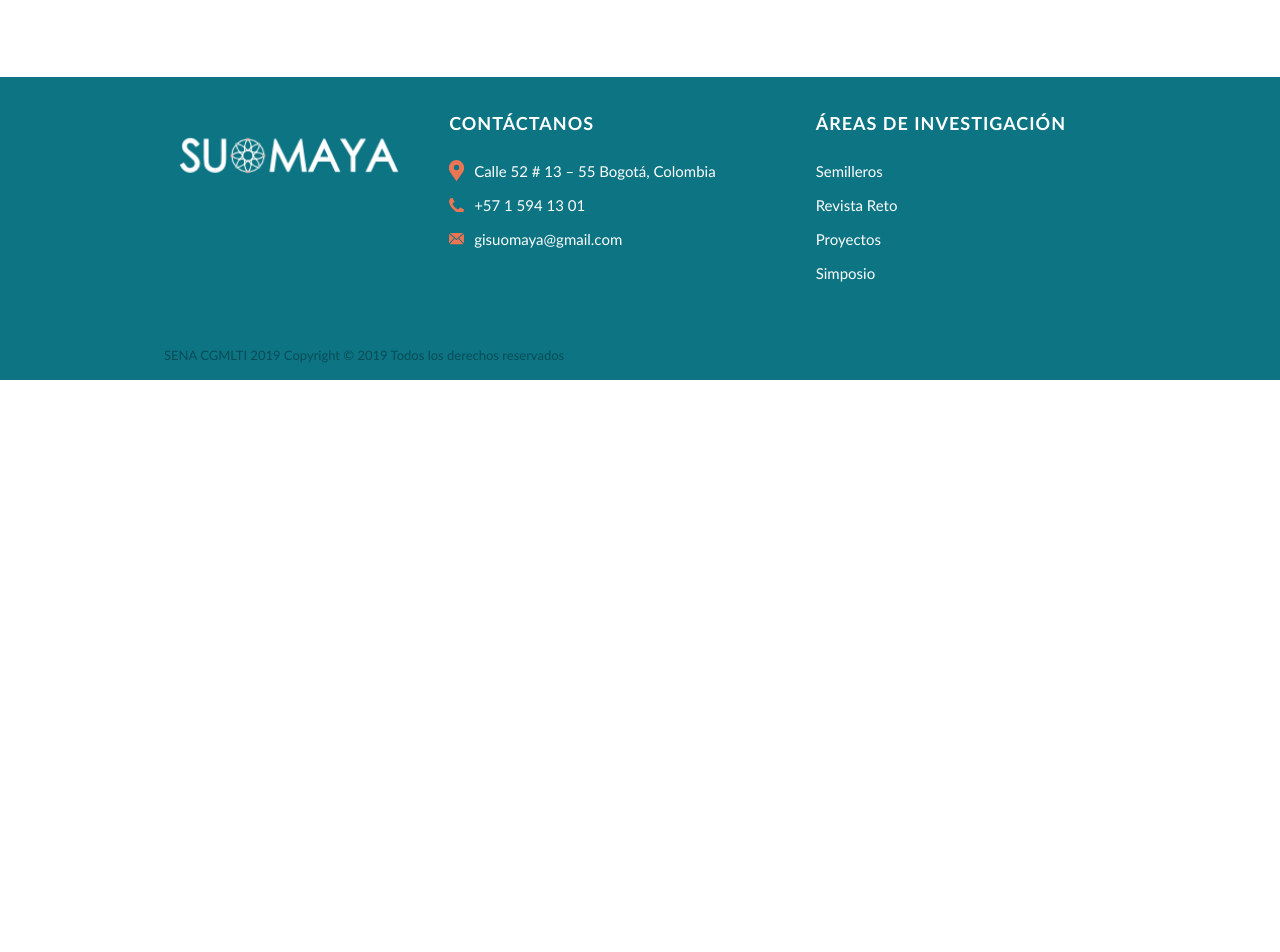
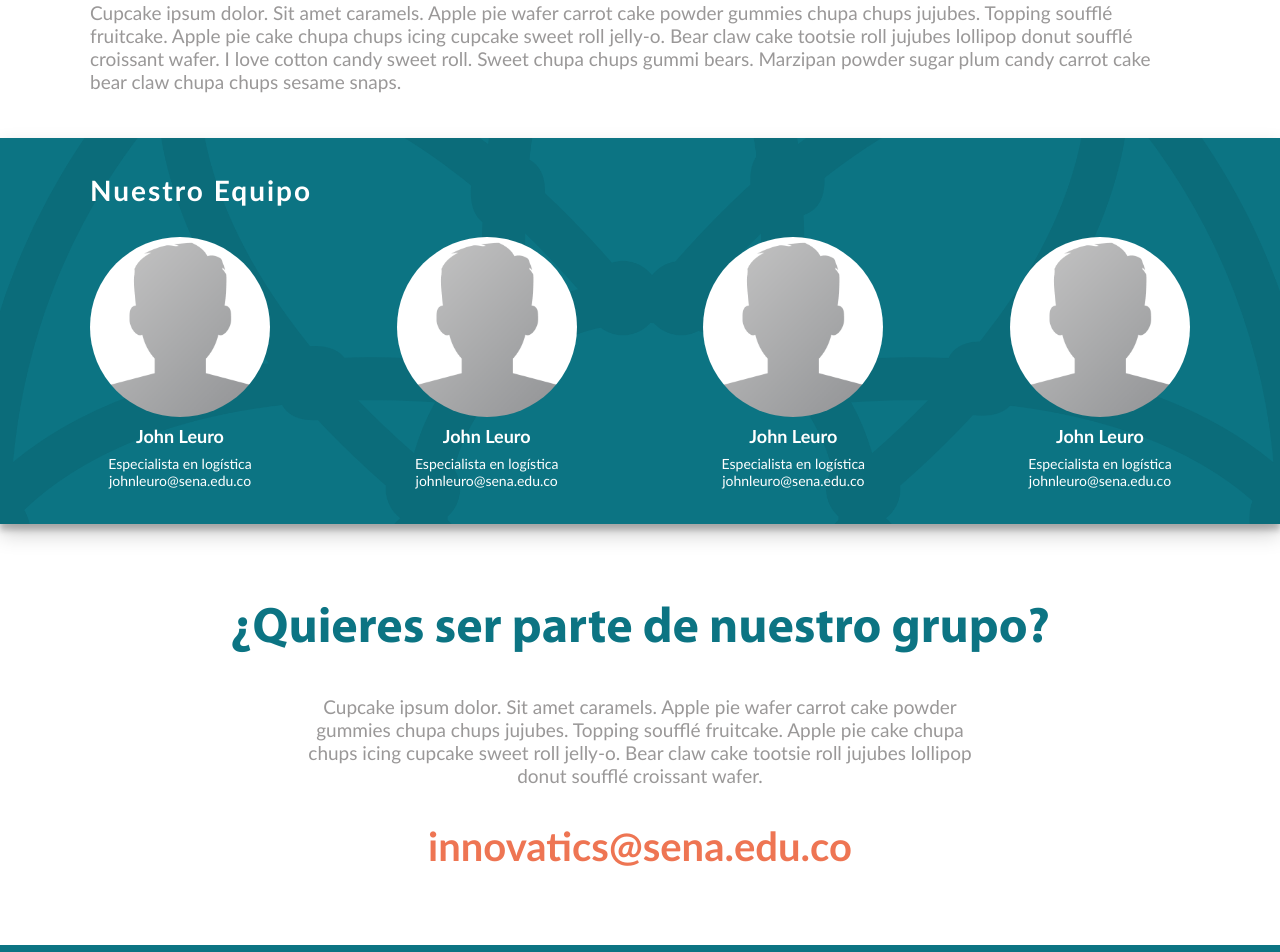
Before and after one commit to fcor/suomaya, a React (Create React App) app: page /semillero in a window 1280 px wide. Shown: the part 420-1372 px from the top of the page. Before the commit the page ends 800 px from the top, so only its background shows below. Built offline with nearby package versions, Linux system fonts and the light colour scheme.

Commit message:
Semillero template ok

```diff
--- a/src/App.js
+++ b/src/App.js
@@ -8,6 +8,7 @@ import Proyectos from './components/Proyectos'
 import Simposio from './components/Simposio'
 import TopSection from './components/TopSection'
 import Footer from './components/Footer'
+import Semillero from './components/Semillero'
 import './App.css'
 
 class App extends Component {
@@ -30,6 +31,7 @@ class App extends Component {
                     <Route path="/revista" render={() => <Revista />}/>
                     <Route path="/proyectos" render={() => <Proyectos />}/>
                     <Route path="/simposio" render={() => <Simposio />}/>
+                    <Route path="/semillero" render={() => <Semillero />}/>
                     <Route render={() => <h1>Page not found</h1>} />
                   </Switch>
                   </CSSTransition>
--- /dev/null
+++ b/src/components/Semillero/TeamMembers.js
@@ -0,0 +1,29 @@
+import React from 'react'
+import avatar from '../../assets/img/avatar.png'
+
+const leuro = {
+  name: 'John Leuro',
+  mail: 'johnleuro@sena.edu.co',
+  detail: 'Especialista en logística',
+  avatar: avatar
+}
+
+const TeamMembers = () => (
+  <div className="team-members row">
+    <Member member={leuro} />
+    <Member member={leuro} />
+    <Member member={leuro} />
+    <Member member={leuro} />
+  </div>
+)
+
+const Member = ({ member }) => (
+  <div className="member column">
+    <img src={member.avatar} alt="avatar" />
+    <p className="member-name">{member.name}</p>
+    <p className="member-detail">{member.detail}</p>
+    <p className="member-detail">{member.mail}</p>
+  </div>
+)
+
+export default TeamMembers
--- /dev/null
+++ b/src/components/Semillero/index.js
@@ -0,0 +1,36 @@
+import React from 'react'
+import './styles.css'
+import logistica from '../../assets/img/logistica.svg'
+import TeamMembers from './TeamMembers.js'
+
+const Semillero = () => (
+  <div className="semillero-detail column">
+    <section className="semillero-header column">
+      <img src={logistica} alt="logo" />
+      <h1>INNOVATICS</h1>
+      <p>Cupcake ipsum dolor. Sit amet caramels. Apple pie wafer carrot cake powder gummies
+        chupa chups jujubes. Topping soufflé fruitcake. Apple pie cake chupa chups icing cupcake
+        sweet roll jelly-o. Bear claw cake tootsie roll jujubes lollipop donut soufflé croissant
+        wafer. I love cotton candy sweet roll. Sweet chupa chups gummi bears. Marzipan powder sugar
+        plum candy carrot cake bear claw chupa chups sesame snaps.
+      </p>
+    </section>
+    <section className="semillero-team">
+      <div className="team-content column">
+        <h1>Nuestro Equipo</h1>
+        <TeamMembers />
+      </div>
+    </section>
+    <section className="semillero-join column">
+      <h1>¿Quieres ser parte de nuestro grupo?</h1>
+      <p>Cupcake ipsum dolor. Sit amet caramels. Apple pie wafer carrot cake powder gummies
+        chupa chups jujubes. Topping soufflé fruitcake. Apple pie cake chupa chups icing cupcake
+        sweet roll jelly-o. Bear claw cake tootsie roll jujubes lollipop donut soufflé croissant
+        wafer.
+      </p>
+      <h2>innovatics@sena.edu.co</h2>
+    </section>
+  </div>
+)
+
+export default Semillero
--- /dev/null
+++ b/src/components/Semillero/styles.css
@@ -0,0 +1,107 @@
+.semillero-detail{
+  width: 100%;
+}
+
+.semillero-header{
+  width: 1100px;
+  padding: 45px 0;
+}
+
+.semillero-header img{
+  width: 200px;
+}
+
+.semillero-header p{
+  color: var(--gris);
+  font-family: 'Calibri';
+  font-size: 19px;
+  margin: 0;
+}
+
+.semillero-header h1{
+  color: var(--verde);
+  font-family: 'Myriad Pro';
+  font-weight: bold;
+  font-size: 50px;
+  margin: 0 0 25px 0;
+}
+
+.semillero-team{
+  width: 100%;
+  background: var(--verde) url('../../assets/img/suomaya2.png');
+  background-size: cover;
+  box-shadow: 0 10px 20px rgba(0,0,0,0.19), 0 6px 6px rgba(0,0,0,0.23);
+}
+
+.team-content{
+  width: 1100px;
+  margin: 0 auto;
+  padding: 35px 0;
+}
+
+.team-content h1{
+  margin: 0;
+  color: white;
+  font-family: 'Calibri';
+  font-size: 28px;
+  letter-spacing: 2px;
+  align-self: flex-start;
+}
+
+.team-members{
+  justify-content: space-between !important;
+  width: 100%;
+  margin-top: 30px;
+}
+
+.member{
+  font-family: 'Calibri';
+  color: white;
+}
+
+.member img{
+  width: 180px;
+  border-radius: 100%;
+}
+
+.member-name{
+  margin: 8px 0;
+  font-size: 18px;
+  font-weight: bold;
+}
+
+.member-detail{
+  margin: 0;
+  font-size: 14px;
+}
+
+.semillero-join{
+  width: 1100px;
+  margin: 0 auto;
+  padding: 75px 0;
+}
+
+.semillero-join h1{
+  color: var(--verde);
+  font-family: 'Myriad Pro';
+  font-weight: bold;
+  font-size: 50px;
+  margin: 0 0 35px 0;
+}
+
+.semillero-join p {
+  color: var(--gris);
+  font-family: 'Calibri';
+  font-size: 19px;
+  margin: 0;
+  width: 700px;
+  text-align: center;
+}
+
+.semillero-join h2{
+  color: var(--naranja);
+  font-family: 'Calibri';
+  font-size: 40px;
+  text-align: center;
+  margin: 35px 0 0 0;
+}
```
Also changed, not shown: src/assets/img/avatar.png (added), 1 other file (tests, documents, lock files or other folders).
